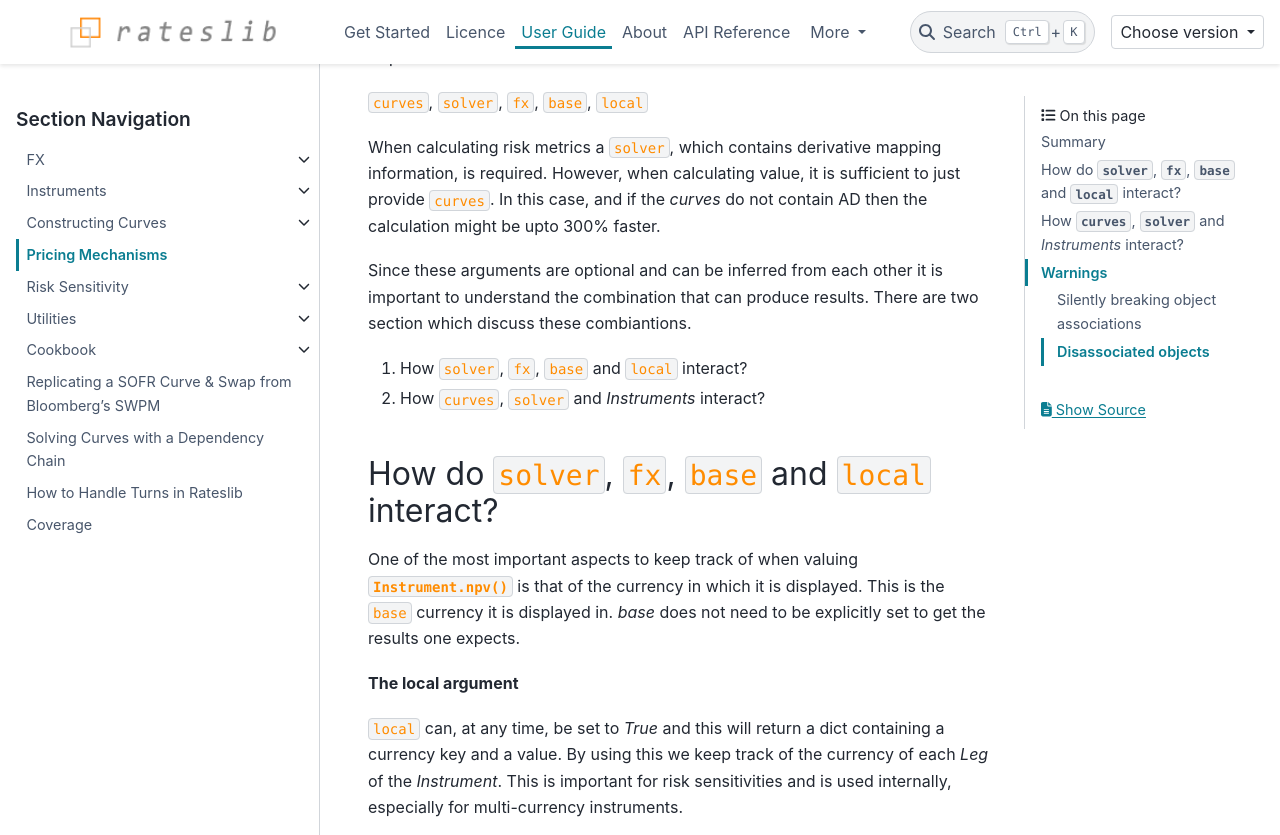
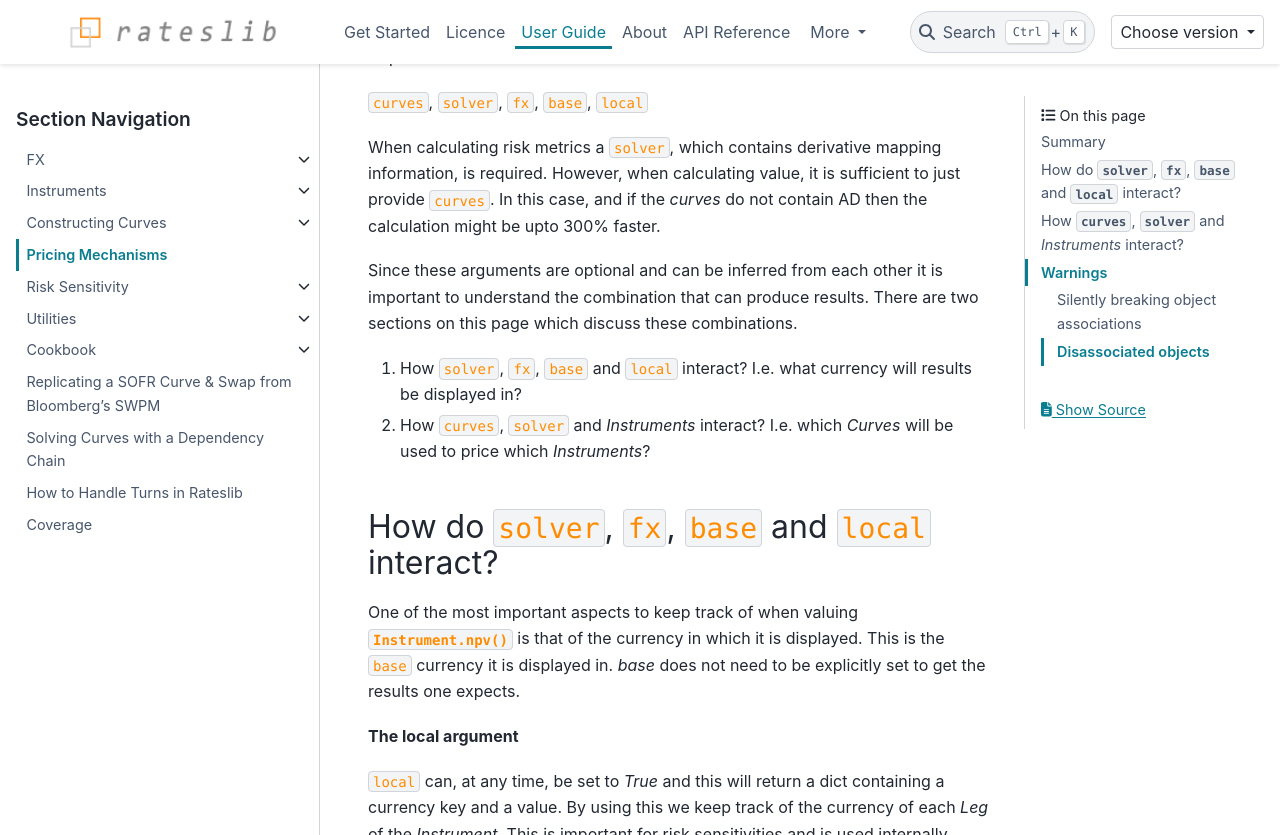
Before and after one commit to attack68/rateslib, a Sphinx documentation site: the page built from docs/source/g_mechanisms.rst, in a window 1280 px wide and 1400 px high, scrolled down 539 px, cut to the strip 0-835 px from the top of the window. Built offline with Sphinx 7.4.7 and the PyData theme 0.15.4, drawn with Linux system fonts in a browser that asks for light colours; comment, search, counter and statistics services are not loaded; some of the changed text lies outside the part shown.

Commit message:
DOC: mixed cleanups

```diff
--- a/docs/source/g_mechanisms.rst
+++ b/docs/source/g_mechanisms.rst
@@ -30,11 +30,11 @@ required. However, when calculating value, it is sufficient to just provide ``cu
 case, and if the *curves* do not contain AD then the calculation might be upto 300% faster.
 
 Since these arguments are optional and can be inferred from each other it is important to
-understand the combination that can produce results. There are two section which discuss these
-combiantions.
+understand the combination that can produce results. There are two sections on this page which
+discuss these combinations.
 
-1) How ``solver``, ``fx``, ``base`` and ``local`` interact?
-2) How ``curves``, ``solver`` and *Instruments* interact?
+1) How ``solver``, ``fx``, ``base`` and ``local`` interact? I.e. what currency will results be displayed in?
+2) How ``curves``, ``solver`` and *Instruments* interact? I.e. which *Curves* will be used to price which *Instruments*?
 
 .. _base-fx-doc:
 
@@ -70,15 +70,17 @@ risk sensitivities and is used internally, especially for multi-currency instrum
        fx=fxf,
    )
 
+The below shows the use of the ``local`` argument to get the PV of both *Legs* on this *XCS*
+separately in each currency.
+When specifying a ``base`` and setting ``local`` to *False* the PV of the *Legs* are aggregated
+and converted to the given currency.
+
 .. ipython:: python
 
    nxcs = XCS(dt(2022, 2, 1), "6M", "A", currency="eur", leg2_currency="usd", leg2_mtm=False)
    nxcs.npv(curves=[curve]*4, fx=fxf, local=True)
    nxcs.npv(curves=[curve]*4, fx=fxf, base="usd")
 
-If the ``local`` argument is *False* then *npv* will be returned in only one single currency.
-For multi-currency instruments this means at least one leg will be converted into the *base*
-currency.
 
 What is best practice?
 ------------------------
```
Also changed, not shown: other parts of docs/source/g_mechanisms.rst (+1 -1 lines).
